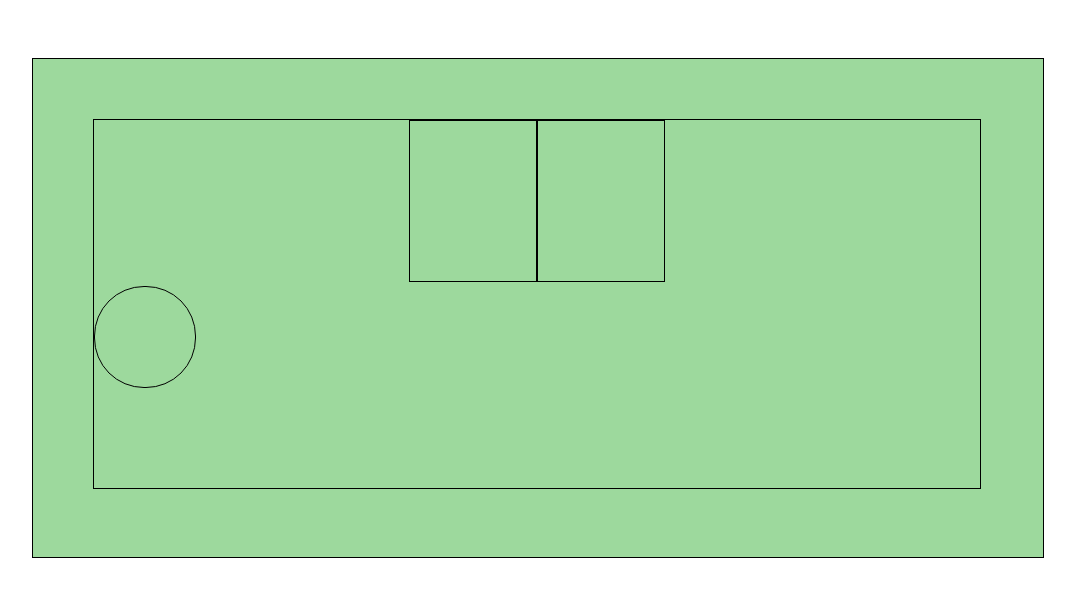
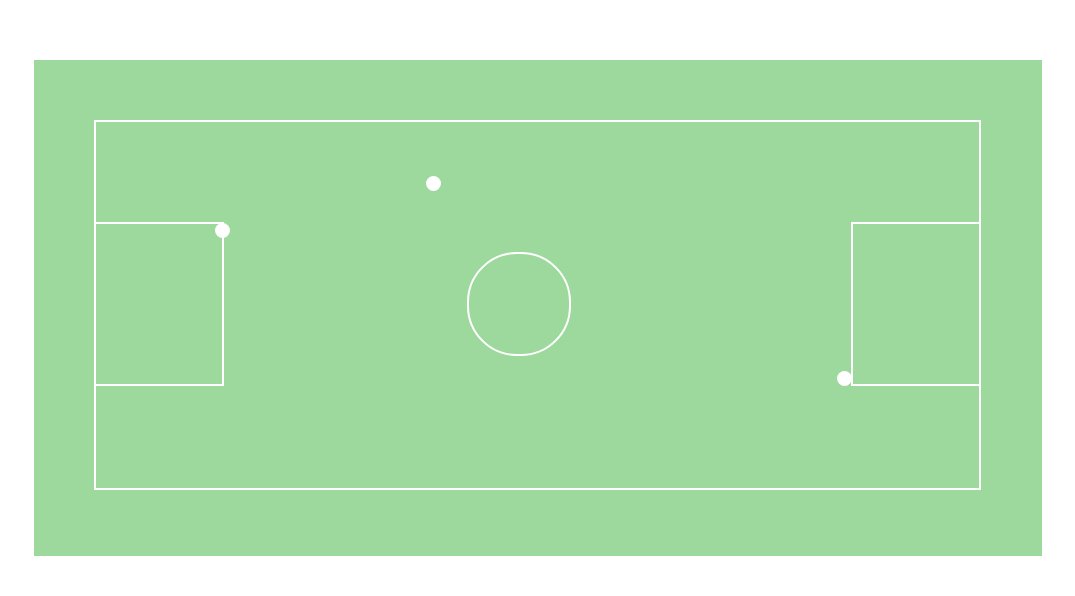
Before and after one commit to Misshel/S23-LaCancha, a plain HTML site: page index.html in a window 1280 px wide. Shown: the whole page, without its empty margins (102-1177 px from the left). Drawn offline with Linux system fonts and the light colour scheme.

Commit message:
estilos terminado

```diff
--- a/assets/css/style.css
+++ b/assets/css/style.css
@@ -3,8 +3,8 @@ body, section{
 }
 
 section, .cancha, .porteria, .centro{
-  border: 1px solid;
-  border-color: black;
+  border: 2px solid;
+  border-color: white;
 }
 
 section{
@@ -24,9 +24,8 @@ section{
   margin: 60px;
 }
 
-{
+.elementos{
   position: absolute;
-
 }
 .porteria{
   display: inline-block;
@@ -36,16 +35,41 @@ section{
 }
 
 #porteria1{
-  left: -1px;
+  left: -2px;
 }
 
+#porteria2{
+  right: -2px;
+}
 
-#porteria2{
-  right: -1px;
+.centro, .pelotas{
+  border-radius: 50px;
 }
 
 .centro{
-  border-radius: 50px;
   height: 100px;
   width: 100px;
+  top: 130px;
+  left: 42%;
 }
+
+.pelotas{
+  height: 15px;
+  width: 15px;
+  background-color: white;
+}
+
+#pelota0{
+  top: 101px;
+  left: 119px;
+}
+
+#pelota1{
+  top: 54px;
+  left: 330px;
+}
+
+#pelota2{
+  top: 249px;
+  right: 127px;
+}
--- a/assets/js/app.js
+++ b/assets/js/app.js
@@ -9,14 +9,16 @@ body.appendChild(section);
 
 for(var i=0;i<6;i++){
   var div=document.createElement("div");
+  div.classList.add("elementos");
   cancha.appendChild(div);
   if(i<3){
-    div.setAttribute("class","pelotas");
+    div.classList.add("pelotas");
+    div.setAttribute("id","pelota"+i)
   }else if (i>2 & i<5) {
-    div.setAttribute("class","porteria");
+    div.classList.add("porteria");
     div.setAttribute("id","porteria"+(i-2))
   }else {
-    div.setAttribute("class","centro");
+    div.classList.add("centro");
   }
 }
 
```
